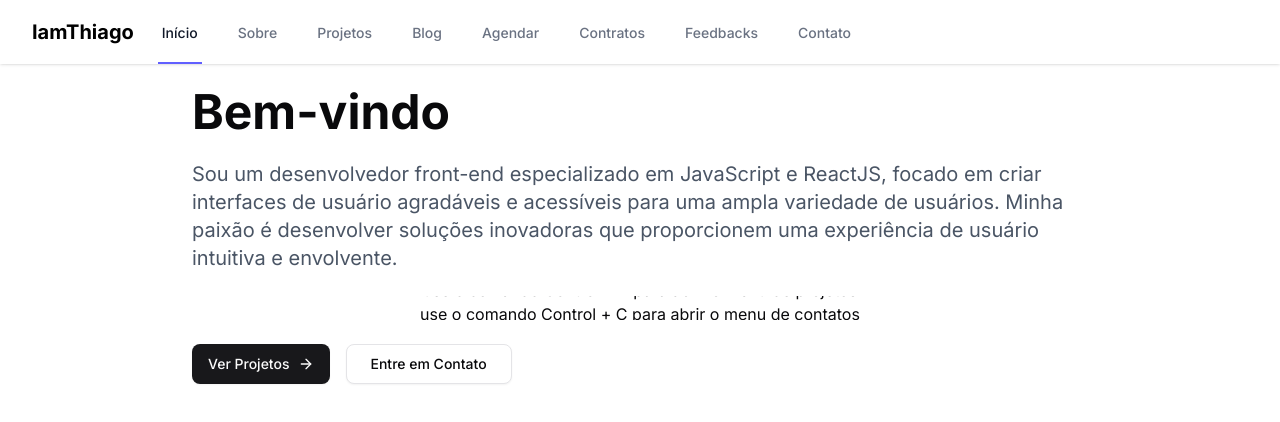
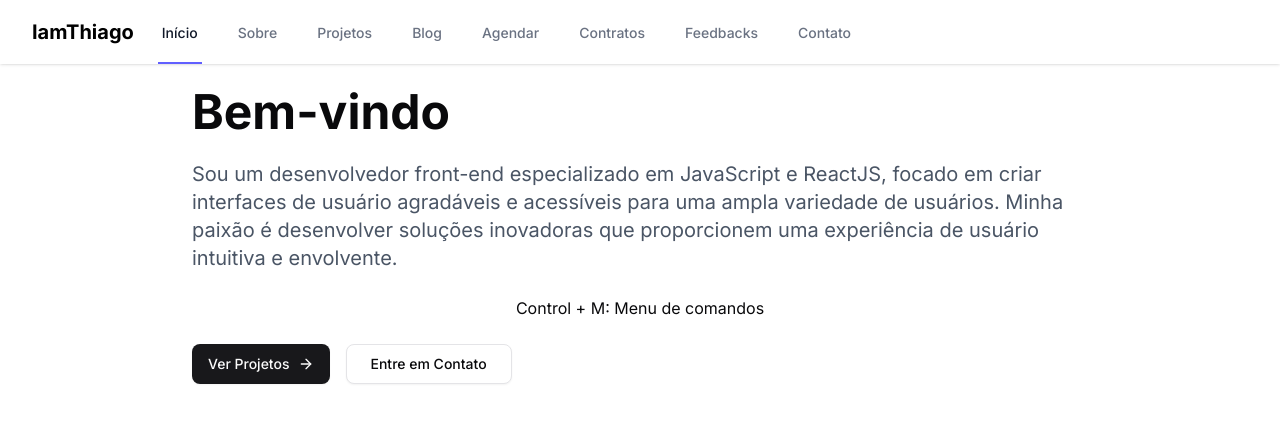
Before and after one commit to IamThiago-IT/me, a Next.js app: page / in a window 1280 px wide. Shown: the top 422 px of the page. Built offline with nearby package versions, Linux system fonts and the light colour scheme.

Commit message:
fix: improve accessibility by removing continuous animations and updating command prompts

```diff
--- a/src/app/page.tsx
+++ b/src/app/page.tsx
@@ -1,8 +1,8 @@
 "use client";
 
-import { Button } from "@/components/ui/button"
-import Link from "next/link"
-import { ArrowRight } from "lucide-react"
+import { Button } from "@/components/ui/button";
+import Link from "next/link";
+import { ArrowRight } from "lucide-react";
 
 export default function Home() {
   return (
@@ -11,25 +11,17 @@ export default function Home() {
         <h1 className="text-4xl md:text-5xl font-bold">Bem-vindo</h1>
         <p className="text-xl text-gray-600">
           Sou um desenvolvedor front-end especializado em JavaScript e ReactJS, focado em criar interfaces de usuário agradáveis e acessíveis para uma ampla variedade de usuários. Minha paixão é desenvolver soluções inovadoras que proporcionem uma experiência de usuário intuitiva e envolvente.
-
-
         </p>
 
-<div className="relative overflow-hidden h-6 group">
-  <div className="flex flex-col transition-transform duration-[8s] ease-linear group-hover:duration-0 animate-[scroll_8s_linear_infinite]">
-    <div className="h-6 flex items-center justify-center">use o comando Control + M para abrir o menu de comandos</div>
-    <div className="h-6 flex items-center justify-center">use o comando Control + T para abrir o menu de comandos</div>
-    <div className="h-6 flex items-center justify-center">use o comando Control + P para abrir o menu de projetos</div>
-    <div className="h-6 flex items-center justify-center">use o comando Control + C para abrir o menu de contatos</div>
-  </div>
-</div>
-
-<style jsx>{`
-  @keyframes scroll {
-    0% { transform: translateY(0); }
-    100% { transform: translateY(-100%); }
-  }
-`}</style>
+        {/* Melhorando a acessibilidade e removendo animações contínuas */}
+        <div className="relative overflow-hidden h-6 group" aria-live="polite">
+          <div className="flex flex-col transition-transform duration-[8s] ease-linear group-hover:duration-0">
+            <div className="h-6 flex items-center justify-center">Control + M: Menu de comandos</div>
+            <div className="h-6 flex items-center justify-center">Control + T: Menu de comandos</div>
+            <div className="h-6 flex items-center justify-center">Control + P: Menu de projetos</div>
+            <div className="h-6 flex items-center justify-center">Control + C: Menu de contatos</div>
+          </div>
+        </div>
 
         <div className="flex gap-4">
           <Button asChild size="lg">
@@ -44,5 +36,5 @@ export default function Home() {
         </div>
       </div>
     </div>
-  )
+  );
 }
```
